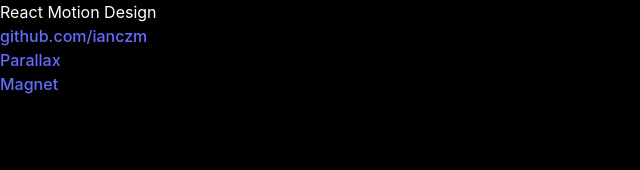
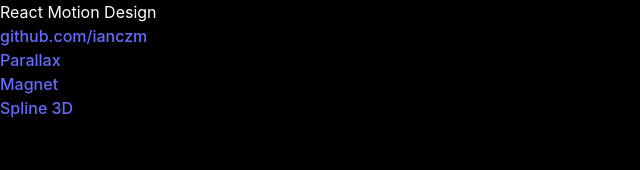
Before and after one commit to ianczm/react-motion-design, a React (Vite) app: page / in a window 1280 px wide. Shown: the top 170 px of the page, without its empty margins (0-640 px from the left). Built offline with nearby package versions, Linux system fonts and the light colour scheme.

Commit message:
Scaffold spline page

```diff
--- a/src/App.tsx
+++ b/src/App.tsx
@@ -2,10 +2,11 @@ import { useGSAP } from "@gsap/react";
 import gsap, { Power4 } from "gsap";
 import { MouseEventHandler, useRef } from "react";
 import { Link } from "react-router-dom";
+import { getRelativeCursorPos } from "./lib/linear-algebra/vectors";
 import { cn } from "./lib/tailwind/utils";
+import SmoothScroll from "./providers/smooth-scroll";
 import magnetImg from "/src/assets/images/magnet-thumbnail.png";
 import parallaxImg from "/src/assets/images/parallax-sky-full.png";
-import { getRelativeCursorPos } from "./lib/linear-algebra/vectors";
 
 const options = [
   {
@@ -19,6 +20,13 @@ const options = [
     id: 2,
     text: "Magnet",
     path: "/magnet",
+    image: magnetImg,
+    dark: true,
+  },
+  {
+    id: 3,
+    text: "Spline 3D",
+    path: "/spline",
     image: magnetImg,
     dark: true,
   },
@@ -50,13 +58,14 @@ export default function App() {
   );
 
   const handleMouseMove: MouseEventHandler<HTMLDivElement> = (event) => {
+    const factor = 2;
     if (pageWrapper.current) {
       const bgImages = pageWrapper.current.querySelectorAll(".bgimage");
       bgImages.forEach((image) => {
         const cursor = getRelativeCursorPos({ x: event.clientX, y: event.clientY }, image);
         gsap.to(".bgimage", {
-          x: cursor.x * -5,
-          y: cursor.y * -5,
+          x: cursor.x * -factor,
+          y: cursor.y * -factor,
           ease: Power4.easeOut,
           duration: 2,
         });
@@ -65,9 +74,12 @@ export default function App() {
   };
 
   return (
-    <main className={"h-screen bg-black transition-colors duration-500"}>
-      <div ref={pageWrapper} className={"h-[100%]"} onMouseMove={handleMouseMove}>
-        <div className={"flex h-[30%] flex-col justify-center p-8 md:p-16 lg:h-[40%] lg:justify-end lg:gap-2 lg:p-32"}>
+    <SmoothScroll options={{ smoothTouch: true }}>
+      <main className={"bg-black transition-colors duration-500"}>
+        <div ref={pageWrapper} onMouseMove={handleMouseMove}>
+          <div
+            className={"flex h-[30%] flex-col justify-center p-8 md:p-16 lg:h-[40%] lg:justify-end lg:gap-2 lg:p-32"}
+          >
             <h1 className={"w-max text-xl font-bold uppercase tracking-widest text-[#fff] lg:text-3xl"}>
               React Motion Design
             </h1>
@@ -75,7 +87,10 @@ export default function App() {
               github.com/ianczm
             </Link>
           </div>
-        <div ref={projects} className={"grid h-[70%] grid-rows-2 lg:h-[60%] lg:grid-cols-2 lg:grid-rows-none"}>
+          <div
+            ref={projects}
+            className={`grid grid-rows-${options.length} lg:grid-cols-${options.length} h-[1000px] lg:grid-rows-none`}
+          >
             {options.map((option) => (
               <Link key={option.id} to={option.path} className={"relative block h-full overflow-hidden"}>
                 <div className={"bgimage-overlay absolute bottom-0 left-0 top-0 z-10 w-0 bg-black"}></div>
@@ -93,5 +108,6 @@ export default function App() {
           </div>
         </div>
       </main>
+    </SmoothScroll>
   );
 }
--- /dev/null
+++ b/src/pages/spline-page.tsx
@@ -0,0 +1,5 @@
+export default function SplinePage() {
+  return (
+    <div>SplinePage</div>
+  )
+}
--- a/src/providers/smooth-scroll.tsx
+++ b/src/providers/smooth-scroll.tsx
@@ -2,7 +2,7 @@ import { ReactLenis, ReactLenisOptions } from "@studio-freight/react-lenis";
 
 type SmoothScrollProps = {
   root?: boolean;
-  options?: ReactLenisOptions & { wheelMultiplier: number; touchMultiplier: number };
+  options?: ReactLenisOptions & { wheelMultiplier?: number; touchMultiplier?: number };
   autoRaf?: boolean;
   rafPriority?: number;
   className?: string;
--- a/src/router.tsx
+++ b/src/router.tsx
@@ -3,6 +3,7 @@ import App from "./App";
 import ErrorPage from "./pages/error";
 import ParallaxPage from "./pages/parallax-page";
 import MagneticButtonPage from "./pages/magnetic-button-page";
+import SplinePage from "./pages/spline-page";
 
 export const router = createBrowserRouter([
   {
@@ -18,4 +19,8 @@ export const router = createBrowserRouter([
     path: "/parallax",
     element: <ParallaxPage influence={40} offset={8} />,
   },
+  {
+    path: "/spline",
+    element: <SplinePage />,
+  },
 ]);
```
Lines whose indentation alone changed are shown as unchanged.
